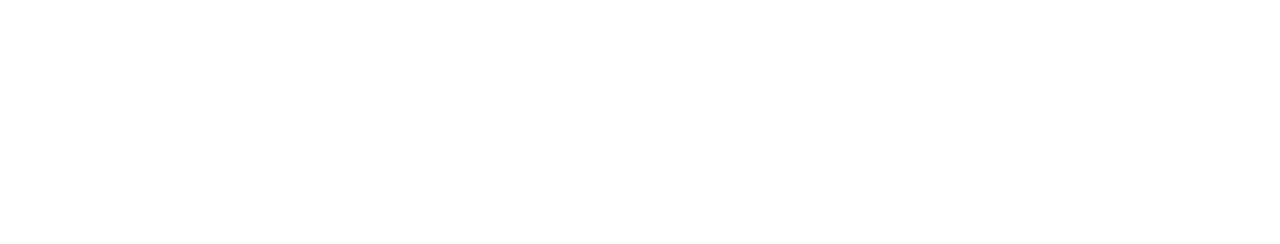
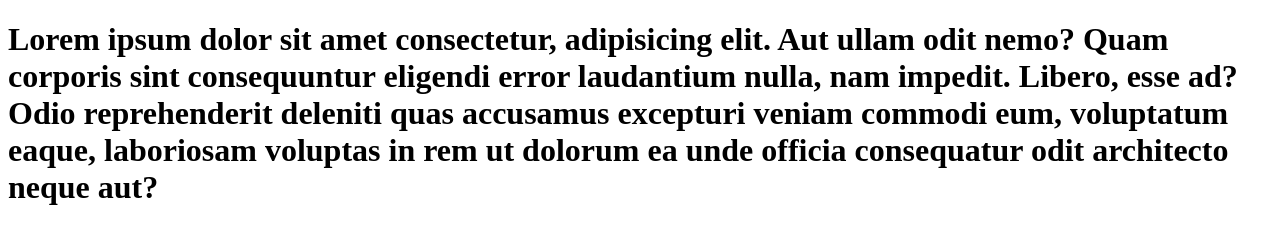
Before and after one commit to Karan0000000/learning-github, a plain HTML site: page index.html in a window 1280 px wide. Drawn offline with Linux system fonts and the light colour scheme.

Commit message:
testing purpose

```diff
--- a/index.html
+++ b/index.html
@@ -9,3 +9,5 @@
 
 </body>
 </html>
+
+<h1>Lorem ipsum dolor sit amet consectetur, adipisicing elit. Aut ullam odit nemo? Quam corporis sint consequuntur eligendi error laudantium nulla, nam impedit. Libero, esse ad? Odio reprehenderit deleniti quas accusamus excepturi veniam commodi eum, voluptatum eaque, laboriosam voluptas in rem ut dolorum ea unde officia consequatur odit architecto neque aut?</h1>
```
